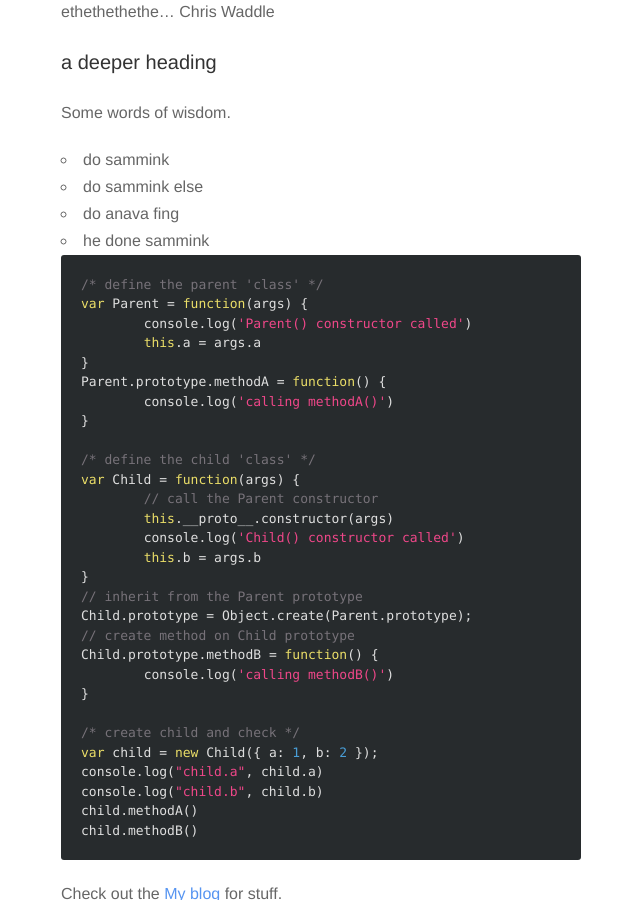
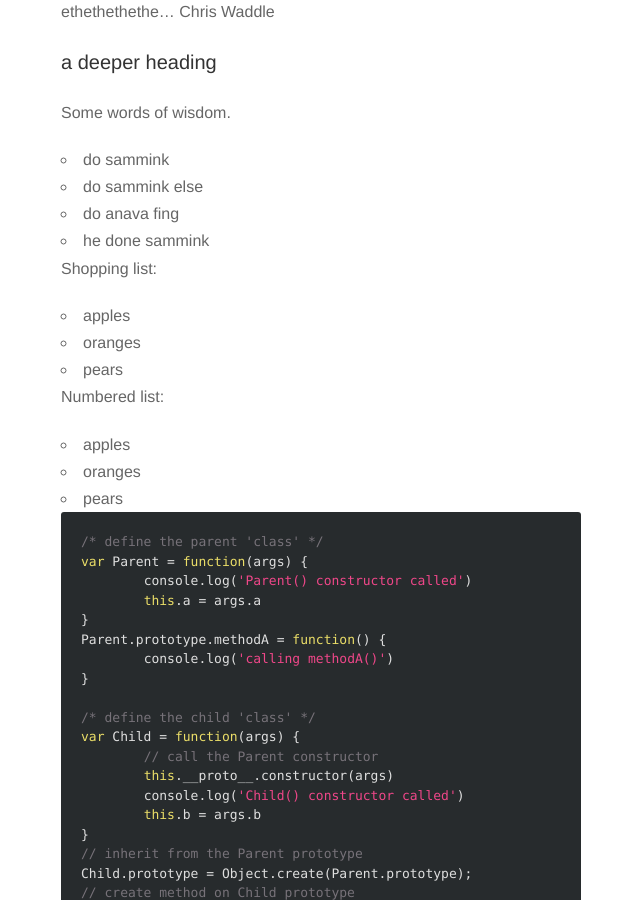
Before and after one commit to grubstarstar/grubstarstar.github.io, a Jekyll site: the page built from _posts/2015-11-28-first-post.markdown, in a window 1280 px wide and 900 px high, scrolled down 768 px. Shown: the whole window, without its empty margins (319-959 px from the left). Built offline with Jekyll 4.4.1, drawn with Linux system fonts in a browser that asks for light colours; nearby versions of some CDN libraries; Markdown is read by kramdown in place of the engine named in the settings.

Commit message:
small changes, to list

```diff
--- a/_posts/2015-11-28-first-post.markdown
+++ b/_posts/2015-11-28-first-post.markdown
@@ -31,6 +31,18 @@ Some words of wisdom.
 2. do sammink else
 3. do anava fing
 4. he done sammink
+
+Shopping list:
+
+  * apples
+  * oranges
+  * pears
+
+Numbered list:
+
+  1. apples
+  2. oranges
+  3. pears
 
 {% highlight javascript %}
 /* define the parent 'class' */
```
